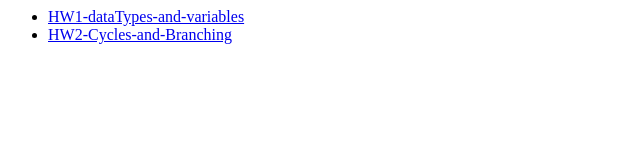
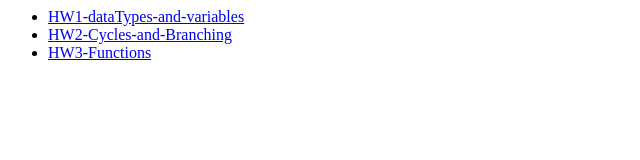
Before and after one commit to VolodymyrReient/MyProjects, a plain HTML site: page index.html in a window 1280 px wide. Shown: the whole page, without its empty margins (0-640 px from the left). Drawn offline with Linux system fonts and the light colour scheme.

Commit message:
added 3 HW

```diff
--- a/index.html
+++ b/index.html
@@ -1,4 +1,5 @@
 <ul>
 	<li><a href="CursorAdvanced/HW1-dataTypes-and-variables/index.html">HW1-dataTypes-and-variables</a></li>
 	<li><a href="CursorAdvanced/HW2-Cycles-and-Branching/index.html">HW2-Cycles-and-Branching</a></li>
+	<li><a href="CursorAdvanced/HW3-Functions/index.html">HW3-Functions</a></li>
 </ul>
```
